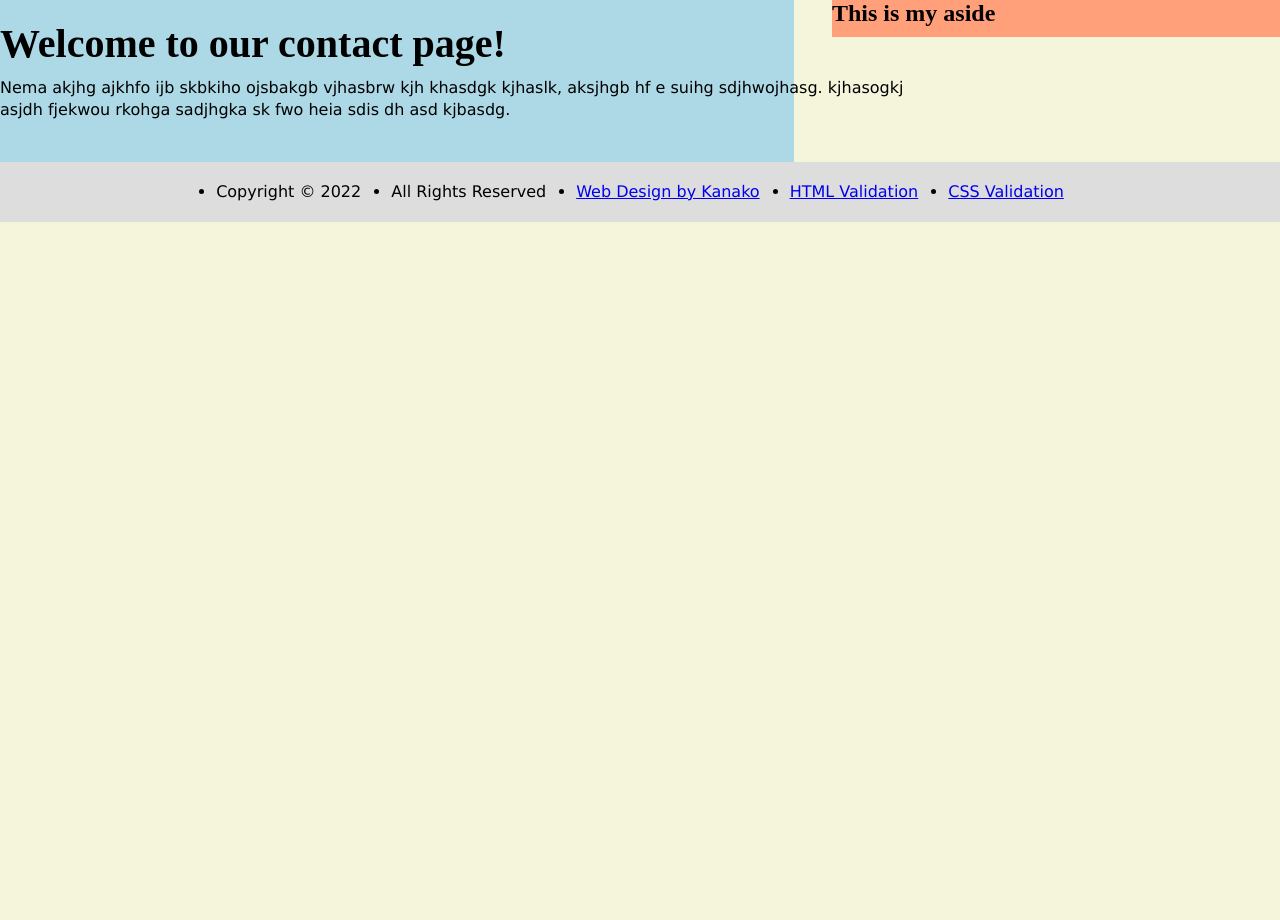
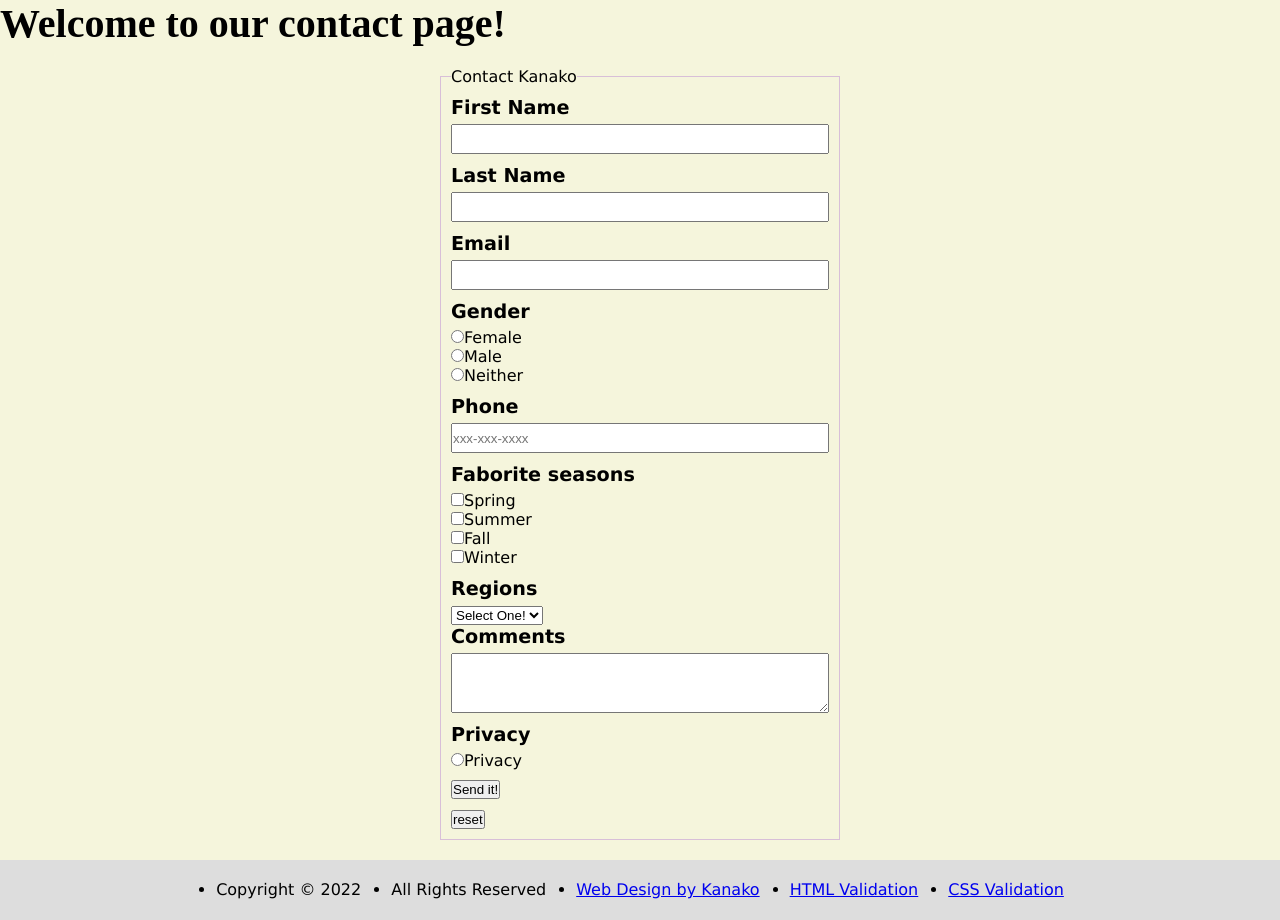
Before and after one commit to kana0503/it261, a PHP site: page /website/contact.php in a window 1280 px wide. Shown: the part 187-1107 px from the top of the page. Before the commit the page ends 409 px from the top, so only its background shows below. Run offline with PHP 8.4, Linux system fonts and the light colour scheme; data that the repository does not hold is empty.

Commit message:
Add files via upload

```diff
--- a/website/config.php
+++ b/website/config.php
@@ -65,7 +65,7 @@ $last_name = '';
 $email = '';
 $gender = '';
 $phone = '';
-$wines = '';
+$seasons = '';
 $privacy = '';
 $regions = '';
 $comments = '';
@@ -75,7 +75,7 @@ $last_name_err = '';
 $email_err = '';
 $gender_err = '';
 $phone_err = '';
-$wines_err = '';
+$seasons_err = '';
 $privacy_err = '';
 $regions_err = '';
 $comments_err = '';
@@ -83,10 +83,10 @@ $comments_err = '';
 
 
 if($_SERVER['REQUEST_METHOD'] == 'POST'){
-    if(empty($_POST['wines'])){
-        $wines_err = 'What, no wines?';
+    if(empty($_POST['seasons'])){
+        $seasons_err = 'What, no seasons?';
     }else{
-        $wines = $_POST['wines'];
+        $seasons = $_POST['seasons'];
     }
 
     if(empty($_POST['first_name'])){
@@ -113,11 +113,22 @@ if($_SERVER['REQUEST_METHOD'] == 'POST'){
         $gender = $_POST['gender'];
     }
 
-    if(empty($_POST['phone'])){
-        $phone_err = 'Please fill out your phone number';
-    }else{
+    // if(empty($_POST['phone'])){
+    //     $phone_err = 'Please fill out your phone number';
+    // }else{
+    //     $phone = $_POST['phone'];
+    // }
+
+    if(empty($_POST['phone'])) { // if empty, type in your number
+        $phone_err = 'Your phone number please!';
+        } elseif(array_key_exists('phone', $_POST)){
+        if(!preg_match('/^[0-9]{3}-[0-9]{3}-[0-9]{4}$/', $_POST['phone']))
+        { // if you are not typing the requested format of xxx-xxx-xxxx, display Invalid format
+        $phone_err = 'Invalid format!';
+        } else{
         $phone = $_POST['phone'];
-    }
+        } // end else
+        } // end main if
 
     if(empty($_POST['comments'])){
         $comments_err = 'Please share your thoughts with us';
@@ -137,14 +148,14 @@ if($_SERVER['REQUEST_METHOD'] == 'POST'){
         $regions = $_POST['regions'];
     }
 
-    //wines function
+    //seasons function
 
-    function my_wines($wines){
+    function my_seasons($seasons){
         $my_return = '';
-        if(!empty($_POST['wines'])){
-            $my_return = implode(', ', $_POST['wines']);
+        if(!empty($_POST['seasons'])){
+            $my_return = implode(', ', $_POST['seasons']);
         }else{
-            $wines_err = 'Please fill our your wines!';
+            $seasons_err = 'Please fill our your seasons!';
         }
         return $my_return;
     }
@@ -155,10 +166,11 @@ if($_SERVER['REQUEST_METHOD'] == 'POST'){
     $_POST['email'],
     $_POST['gender'],
     $_POST['phone'],
-    $_POST['wines'],
+    $_POST['seasons'],
     $_POST['comments'],
-    $_POST['privacy'])){
-        $to = 'Kanako.Wakata@seattlecolleges.edu';
+    $_POST['privacy']) && preg_match('/^[0-9]{3}-[0-9]{3}-[0-9]{4}$/', $_POST['phone'])){
+        $to = 'szemeo@mystudentswa.com';
+        //$to = 'Kanako.Wakata@seattlecolleges.edu';
         $subject = 'Test Email on '.date('m/d/y, h i A');
         $body = '
         First Name: '.$first_name.' '.PHP_EOL.'
@@ -166,7 +178,7 @@ if($_SERVER['REQUEST_METHOD'] == 'POST'){
         Email: '.$email.' '.PHP_EOL.'
         Gender: '.$gender.' '.PHP_EOL.'
         Phone: '.$phone.' '.PHP_EOL.'
-        Wines: '.my_wines($wines).' '.PHP_EOL.'
+        seasons: '.my_seasons($seasons).' '.PHP_EOL.'
         Regions: '.$regions.' '.PHP_EOL.'
         Comments: '.$comments.' '.PHP_EOL.'
         ';
@@ -175,7 +187,7 @@ if($_SERVER['REQUEST_METHOD'] == 'POST'){
             'From' => 'noreply@mystudentswa.com'
         );
 
-        if(!empty($first_name && $last_name && $email && $gender && $phone && $regions && $wines && $comments)){
+        if(!empty($first_name && $last_name && $email && $gender && $phone && $regions && $seasons && $comments)){
             mail($to, $subject, $body, $headers);
             header("Location:thx.php");
         }
--- a/website/contact.php
+++ b/website/contact.php
@@ -4,29 +4,33 @@ include('./includes/header.php');
 ?>
 
 
-<main>
-    <div id="wrapper">
+
+
+    <!DOCTYPE html>
+<html lang="en">
+<head>
+    <meta charset="UTF-8">
+    <meta http-equiv="X-UA-Compatible" content="IE=edge">
+    <meta name="viewport" content="width=device-width, initial-scale=1.0">
+    <title>Contact</title>
+    <link href="css/styles.css" type="text/css" rel="stylesheet">
+</head>
+<body>
+
+
     <h1>Welcome to our contact page!</h1>
 
-    <p> Nema akjhg ajkhfo ijb skbkiho ojsbakgb vjhasbrw kjh khasdgk kjhaslk, aksjhgb hf e suihg sdjhwojhasg. kjhasogkj asjdh fjekwou rkohga sadjhgka sk fwo heia sdis dh asd kjbasdg.</p>
-    </div>
 
     <?php
     include('./includes/form.php'); ?>
 
 
-</main>
-<aside>
-    <h3>This is my aside</h3>
-    </aside>
 
-<!-- <!DOCTYPE html>
-<html lang="en">
-<head>
-    <meta charset="UTF-8">
-    <meta http-equiv="X-UA-Compatible" content="IE=edge">
-    <meta name="viewport" content="width=device-width, initial-scale=1.0">
-    <title>Switch Classwork Exercise</title> -->
+
+
+
+
+
     <style>
 
 *{
--- a/website/css/styles.css
+++ b/website/css/styles.css
@@ -119,3 +119,53 @@ h1, h2, h3 {
     margin-bottom: 10px;
     font-family: playfair for serif;
 }
+
+form {
+    width: 400px;
+    margin: 20px auto;
+
+}
+
+form ul{
+    margin-bottom: 10px;
+    list-style-type: none;
+}
+
+fieldset {
+    border: 1px solid thistle;
+    padding: 10px;
+}
+
+label {
+    display: block;
+    margin-bottom:5px;
+    font-weight: bold;
+    font-size: 1.2em;
+}
+
+input[type=text],
+input[type=email],
+input[type=tel] {
+    display: block;
+    width: 100%;
+    height: 30px;
+    margin-bottom: 10px;
+}
+
+textarea {
+    display: block;
+    width: 100%;
+    height: 60px;
+    margin-bottom: 10px;
+}
+
+input[type=submit] {
+    display: block;
+    margin-bottom: 10px;
+}
+
+.error{
+    color: red;
+    font-style: italic;
+    text-align: center;
+}
--- a/website/includes/form.php
+++ b/website/includes/form.php
@@ -1,4 +1,67 @@
-<form action="" method="post">
+<form action="<?php echo htmlspecialchars($_SERVER['PHP_SELF']); ?>" method="post">
+    <fieldset>
+        <legend>Contact Kanako</legend>
 
+        <label>First Name</label>
+        <input type="text" name="first_name" value="<?php if(isset($_POST['first_name'])) echo htmlspecialchars($_POST['first_name'])  ;?>">
+        <span class="error"><?php echo $first_name_err;?></span>
+
+        <label>Last Name</label>
+        <input type="text" name="last_name" value="<?php if(isset($_POST['last_name'])) echo htmlspecialchars($_POST['last_name'])  ;?>">
+        <span class="error"><?php echo $last_name_err;?></span>
+
+        <label>Email</label>
+        <input type="email" name="email" value="<?php if(isset($_POST['email'])) echo htmlspecialchars($_POST['email'])  ;?>">
+        <span class="error"><?php echo $email_err;?></span>
+
+        <label>Gender</label>
+        <ul>
+            <li><input type="radio" name="gender" value="female" <?php if(isset($_POST['gender']) && $_POST['gender'] == 'female') echo 'checked ="checked"'  ;?>>Female</li>
+            <li><input type="radio" name="gender" value="male" <?php if(isset($_POST['gender']) && $_POST['gender'] == 'male') echo 'checked ="checked"'  ;?>>Male</li>
+            <li><input type="radio" name="gender" value="neither" <?php if(isset($_POST['gender']) && $_POST['gender'] == 'neither') echo 'checked ="checked"'  ;?>>Neither</li>
+        </ul>
+        <span class="error"><?php echo $gender_err;?></span>
+
+        <label>Phone</label>
+        <input type="tel" name="phone" placeholder="xxx-xxx-xxxx" value="<?php if(isset($_POST['phone'])) echo htmlspecialchars($_POST['phone'])  ;?>">
+        <span class="error"><?php echo $phone_err;?></span>
+
+        <label>Faborite seasons</label>
+        <ul>
+            <li><input type="checkbox" name="seasons[]" value="spring" <?php if(isset($_POST['seasons']) && in_array('spring', $seasons)) echo 'checked="checked"'  ;?>>Spring</li>
+            <li><input type="checkbox" name="seasons[]" value="summer" <?php if(isset($_POST['seasons']) && in_array('summer', $seasons)) echo 'checked="checked"'   ;?>>Summer</li>
+            <li><input type="checkbox" name="seasons[]" value="fall" <?php if(isset($_POST['seasons']) && in_array('fall', $seasons)) echo 'checked="checked"'   ;?>>Fall</li>
+            <li><input type="checkbox" name="seasons[]" value="winter" <?php if(isset($_POST['seasons']) && in_array('winter', $seasons)) echo 'checked="checked"'   ;?>>Winter</li>
+        </ul>
+        <span class="error"><?php echo $seasons_err;?></span>
+
+        <label>Regions</label>
+        <select name="regions">
+            <option value="" NULL <?php if(isset($_POST['regions']) && $_POST['regions']==NULL) echo 'selected="unselected"';?>>Select One!</option>
+            <option value="nw" <?php if(isset($_POST['regions']) && $_POST['regions']=='nw') echo 'selected="selected"';?>>Northwest</option>
+            <option value="sw" <?php if(isset($_POST['regions']) && $_POST['regions']=='sw') echo 'selected="selected"';?>>Southwest</option>
+            <option value="mw" <?php if(isset($_POST['regions']) && $_POST['regions']=='mw') echo 'selected="selected"';?>>Midwest</option>
+            <option value="ec" <?php if(isset($_POST['regions']) && $_POST['regions']=='ec') echo 'selected="selected"';?>>East Coast!</option>
+            <option value="ne" <?php if(isset($_POST['regions']) && $_POST['regions']=='ne') echo 'selected="selected"';?>>Northeast!</option>
+        </select>
+        <span class="error"><?php echo $regions_err;?></span>
+
+        <label>Comments</label>
+        <textarea name="comments"><?php if(isset($_POST['comments'])) echo htmlspecialchars($_POST['comments']) ;?></textarea>
+        <span class="error"><?php echo $comments_err;?></span>
+
+        <label>Privacy</label>
+        <ul>
+            <li>
+            <input type="radio" name="privacy" value="yes" <?php if(isset($_POST['privacy']) && $_POST['privacy'] == 'yes') echo 'checked ="checked"'  ;?>>Privacy
+            </li>
+        </ul>
+        <span class="error"><?php echo $privacy_err;?></span>
+
+        <input type="submit" value="Send it!">
+        <input type="button" onclick="window.location.href='<?php echo $_SERVER['PHP_SELF'];   ?>'" value="reset">
+    </fieldset>
 
 </form>
+
+</form>
```
Also changed, not shown: website/index.php (+18 -1 lines), website/thx.php (added, +25 -0 lines), website/images/photo3.jpg (added), website/images/photo4.jpg (added), website/images/photo5.jpg (added), 2 other files.
